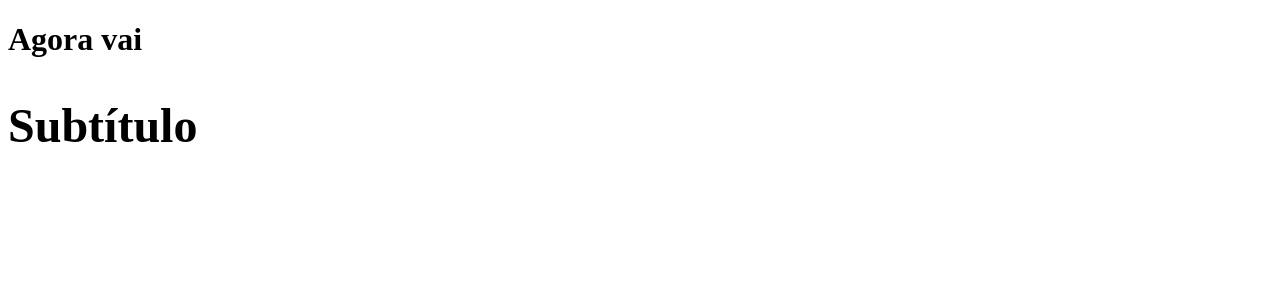
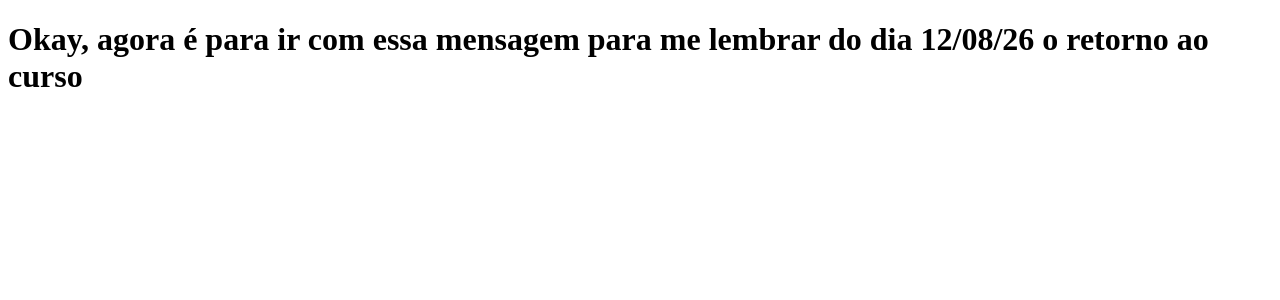
Before and after one commit to Thiago-Caitano/clone-Tab-News-Thaigo, a Next.js app: page / in a window 1280 px wide. Shown: the top 300 px of the page. Built offline with nearby package versions, Linux system fonts and the light colour scheme.

Commit message:
corringindo para lembrar do 'recomoço'

```diff
--- a/pages/index.js
+++ b/pages/index.js
@@ -1,5 +1,5 @@
 function Home() {
-    return <h1> Agora vai<h2>Subtítulo</h2> </h1>
+    return <h1> Okay, agora é para ir com essa mensagem para me lembrar do dia 12/08/26 o retorno ao curso</h1>
 }
 
 export default Home;
```
